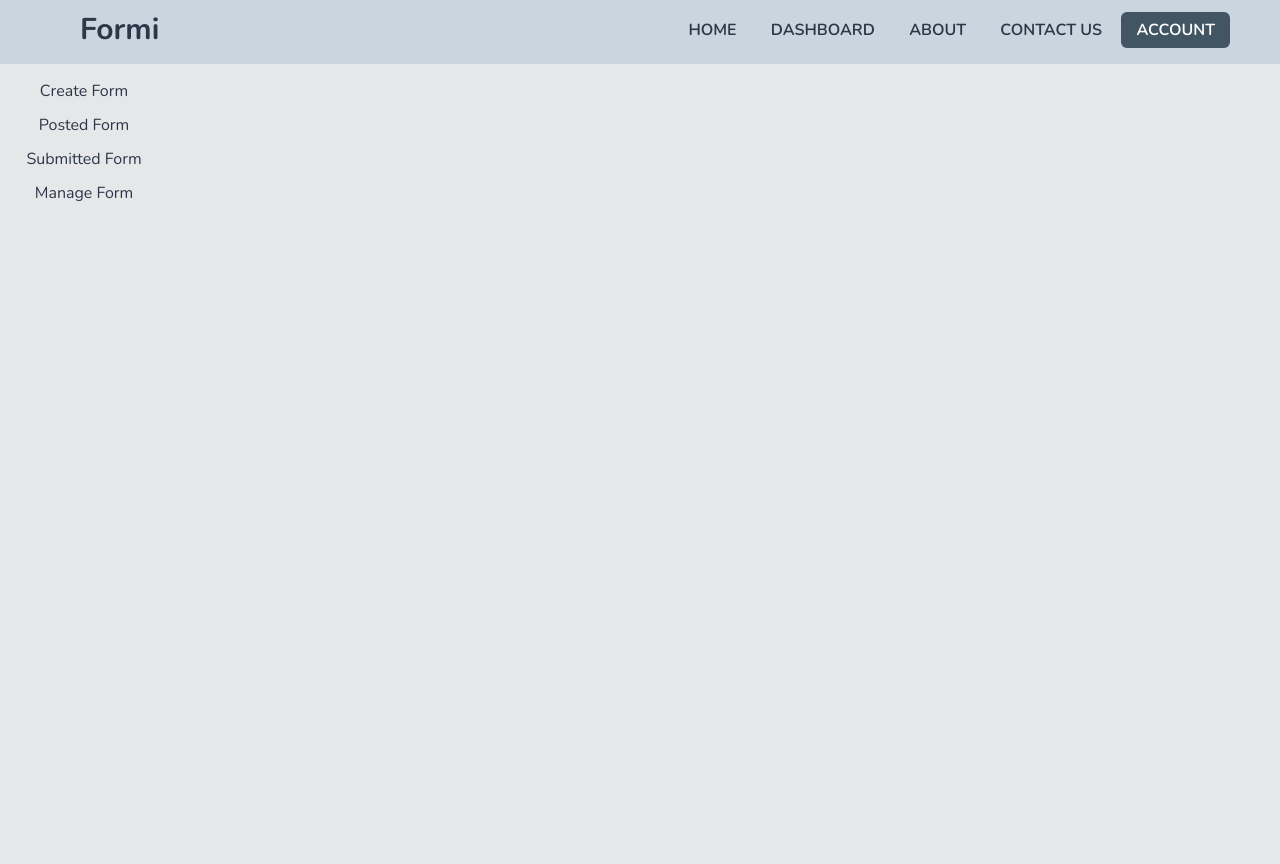
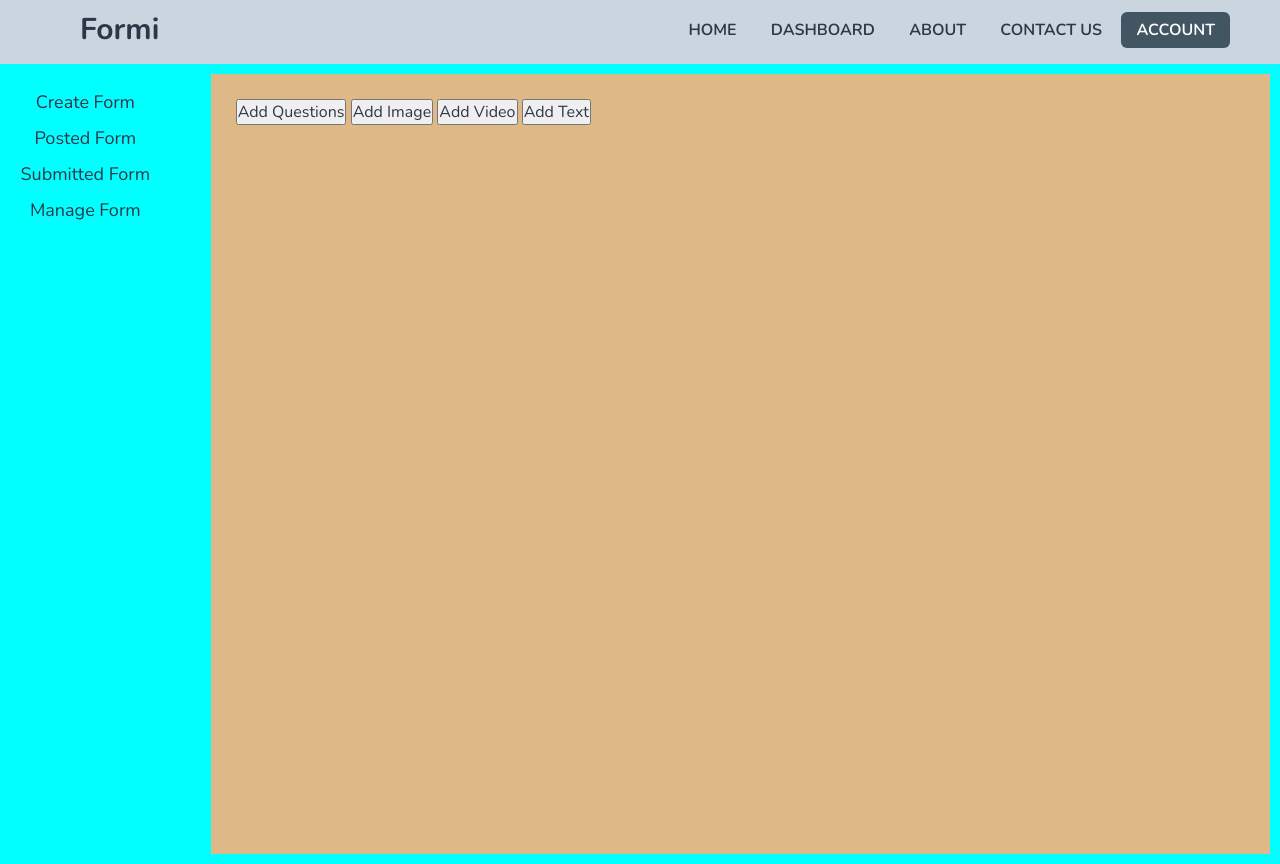
Before and after one commit to Nisharani26/FormPortal, a Flask app: page /dashboard in a window 1280 px wide. Before the commit the page ends 201 px from the top, so only its background shows below. Run offline with Flask 3, Linux system fonts and the light colour scheme.

Commit message:
new changes commited for create form feature

```diff
--- a/main.py
+++ b/main.py
@@ -57,8 +57,6 @@ def signupsubmission():
 
 @app.route('/loginsubmission',methods=["POST","GET"])
 def loginsubmission():
-
-
     if request.method=="POST":
         username=request.form["username"]
         password=request.form["password"]
@@ -69,22 +67,15 @@ def loginsubmission():
         database_connection.close()
         print(data)
         print(password)
-        print(type(data[0])==type(password))
+        # print(type(data[0])==type(password))
         if (data != None and password == data[0]):
             session["username"]=username
             print(session["username"])
             return redirect('/')
         else:
-            print(data[0])
-            print(password)
             return "Invalid Username and password"
     else:
         return redirect('/')
-
-    # if data == None or password != data[0]:
-    #     return "Invalid"
-    # else:
-    #     return redirect('/')
 
 @app.route('/dashboard/createform')
 def createform():
@@ -118,6 +109,5 @@ def contactus():
 def dashboard():
     return render_template('createform.html')
 
-
 if (__name__=="__main__"):
     app.run(debug=True)
--- a/static/dashboardstyle.css
+++ b/static/dashboardstyle.css
@@ -1,26 +1,30 @@
 /* The sidebar menu */
 .sidenav {
  /* Full-height: remove this if you want "auto" height */
-    width: 160px; /* Set the width of the sidebar */
-    position: fixed; /* Fixed Sidebar (stay in place on scroll) */
+    width: 180px; /* Set the width of the sidebar */
+    /* position: fixed; Fixed Sidebar (stay in place on scroll) */
     z-index: 1; /* Stay on top */ /* Stay at the top */
     left: 0; /* Black */
     overflow-x: hidden; /* Disable horizontal scroll */
     padding-top: 10px;
+    justify-content: center;
+    justify-items: center;
 
   }
 
   /* The navigation menu links */
   .sidenav a {
-    padding: 6px 8px 6px 16px;
+    padding: 6px 0px 6px 0px;
     text-decoration: none;
     /* font-size: 16px; */
     font-family: "Nunito", "Franklin Gothic Medium", "Arial Narrow", Arial,
     sans-serif;
-    font-size: medium;
+    font-size: large;
     color: #2d3748;
     display: block;
+    justify-content: center;
     text-align: center;
+
   }
 
   /* When you mouse over the navigation links, change their color */
@@ -30,7 +34,7 @@
 
   /* Style page content */
   .main {
-    margin-left: 160px; /* Same as the width of the sidebar */
+    margin-left: 50px; /* Same as the width of the sidebar */
     padding: 0px 10px;
   }
 
--- a/templates/createform.html
+++ b/templates/createform.html
@@ -15,7 +15,35 @@
   </head>
   <body>
     {% include("nav.html") %}
-    {% include("dashboardSideMenu.html") %}
-
+    <div
+      style="
+        background-color: aqua;
+        height: 100%;
+        padding: 10px;
+        /* margin-block: 20px; */
+        display: flex;
+      "
+    >
+      {% include("dashboardSideMenu.html") %}
+      <div
+        class="main"
+        style="
+          background-color: burlywood;
+          height: 100%;
+          width: 100%;
+          padding: 15px;
+          /* margin-block: 20px; */
+          /* justify-items: center; */
+        "
+      >
+        <div class="create-form-menus" style="padding: 10px">
+          <button>Add Questions</button>
+          <button>Add Image</button>
+          <button>Add Video</button>
+          <button>Add Text</button>
+        </div>
+        <div></div>
+      </div>
+    </div>
   </body>
 </html>
--- a/templates/dashboardSideMenu.html
+++ b/templates/dashboardSideMenu.html
@@ -1,4 +1,4 @@
-<div class="sidenav">
+<div class="sidenav" style="display: block;">
     <a href="/dashboard/createform">Create Form</a>
     <a href="/dashboard/postedform">Posted Form</a>
     <a href="/dashboard/submittedform">Submitted Form</a>
```
